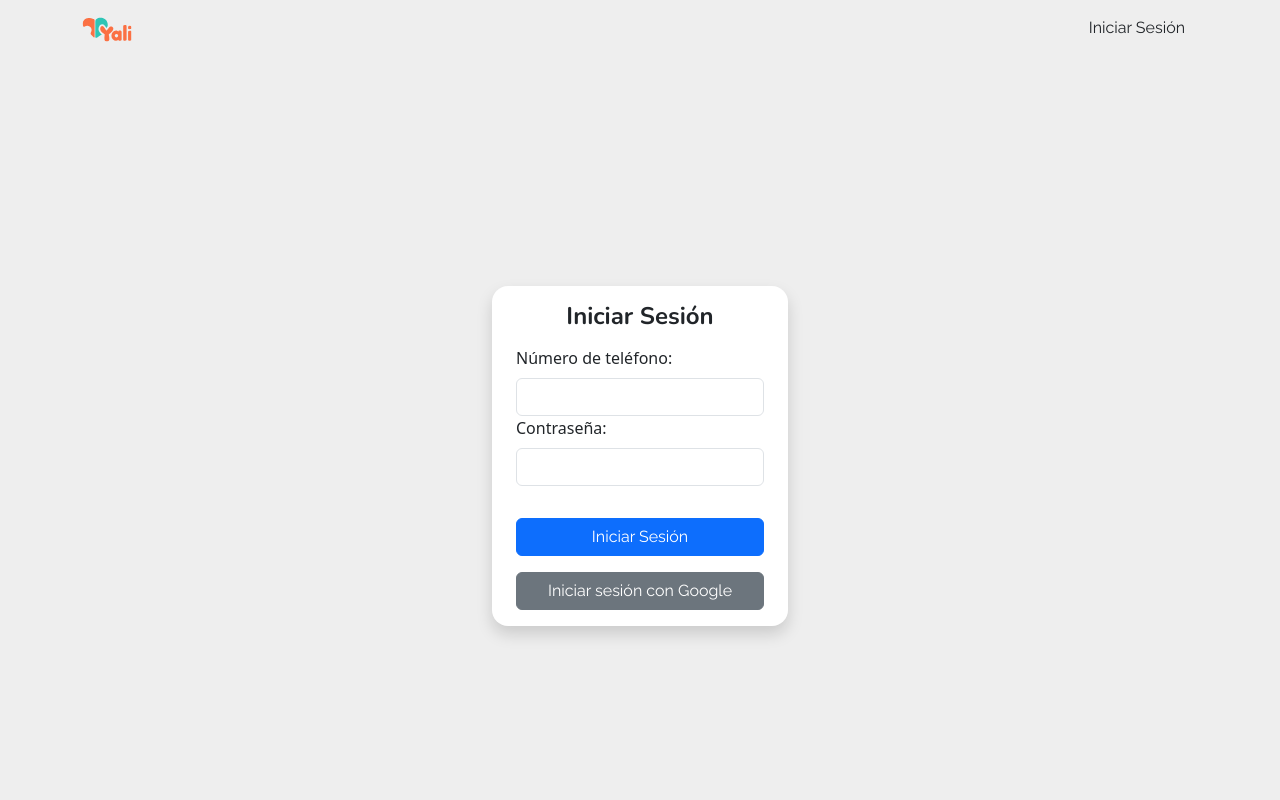
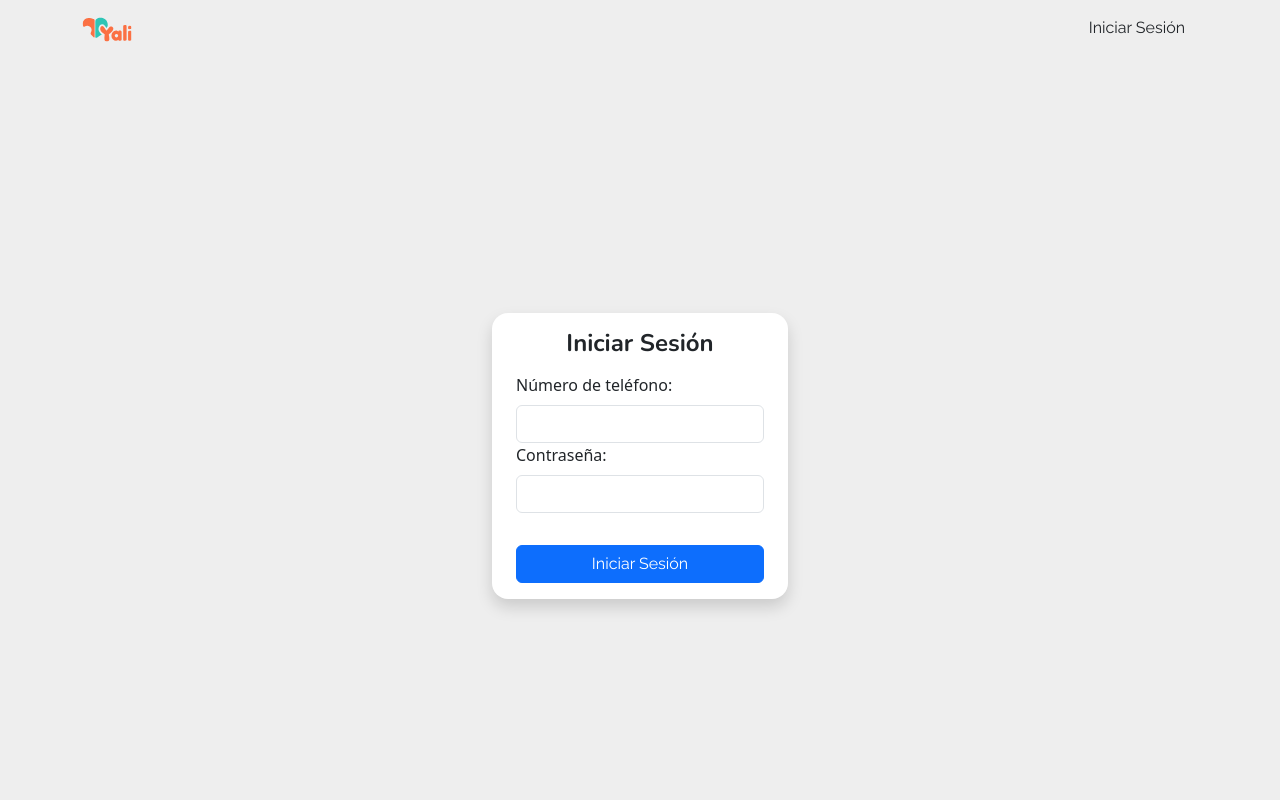
Before and after one commit to AdopcionYali/projectYali, a Next.js app: page /login in a window 1280 px wide. Shown: the top 800 px of the page. Built offline with nearby package versions, Linux system fonts and the light colour scheme.

Commit message:
fix: remove google button

```diff
--- a/pages/dashboard/rescatist.jsx
+++ b/pages/dashboard/rescatist.jsx
@@ -9,6 +9,7 @@ import dogFingerprint from '@/public/icon-dog-fingerprint.svg'
 import dogs from '@/public/dogs-dashboard-rescatist.png'
 import iconUser from '@/public/icon-user.svg'
 import WebcamCapture from '@/components/WebCamCapture'
+import { useRouter } from 'next/router'
 
 const inputs = [
   {
@@ -63,6 +64,7 @@ export default function Rescatist() {
   const [file, setFile] = useState(null)
   const [zipcode, setZipcode] = useState('')
   const [useCam, setUseCam] = useState(false)
+  const router = useRouter()
   const { user } = useAuth()
   const {
     register,
@@ -90,7 +92,7 @@ export default function Rescatist() {
       setValue('state', estado.nombre)
       setValue('city', municipio.nombre)
     }
-    if (zipcode?.length === 5) getCitys()
+    zipcode?.length === 5 && getCitys()
   }, [zipcode])
 
   const onSubmit = async () => {
@@ -100,6 +102,7 @@ export default function Rescatist() {
       user._id,
       localStorage.getItem('token'),
     )
+    router.reload()
   }
 
   return (
--- a/pages/login.jsx
+++ b/pages/login.jsx
@@ -88,9 +88,6 @@ const Login = () => {
           <button type='submit' className='btn btn-primary w-100'>
             Iniciar Sesión
           </button>
-          <button type='button' className='btn btn-secondary w-100 mt-3'>
-            Iniciar sesión con Google
-          </button>
         </form>
       </section>
 
```
